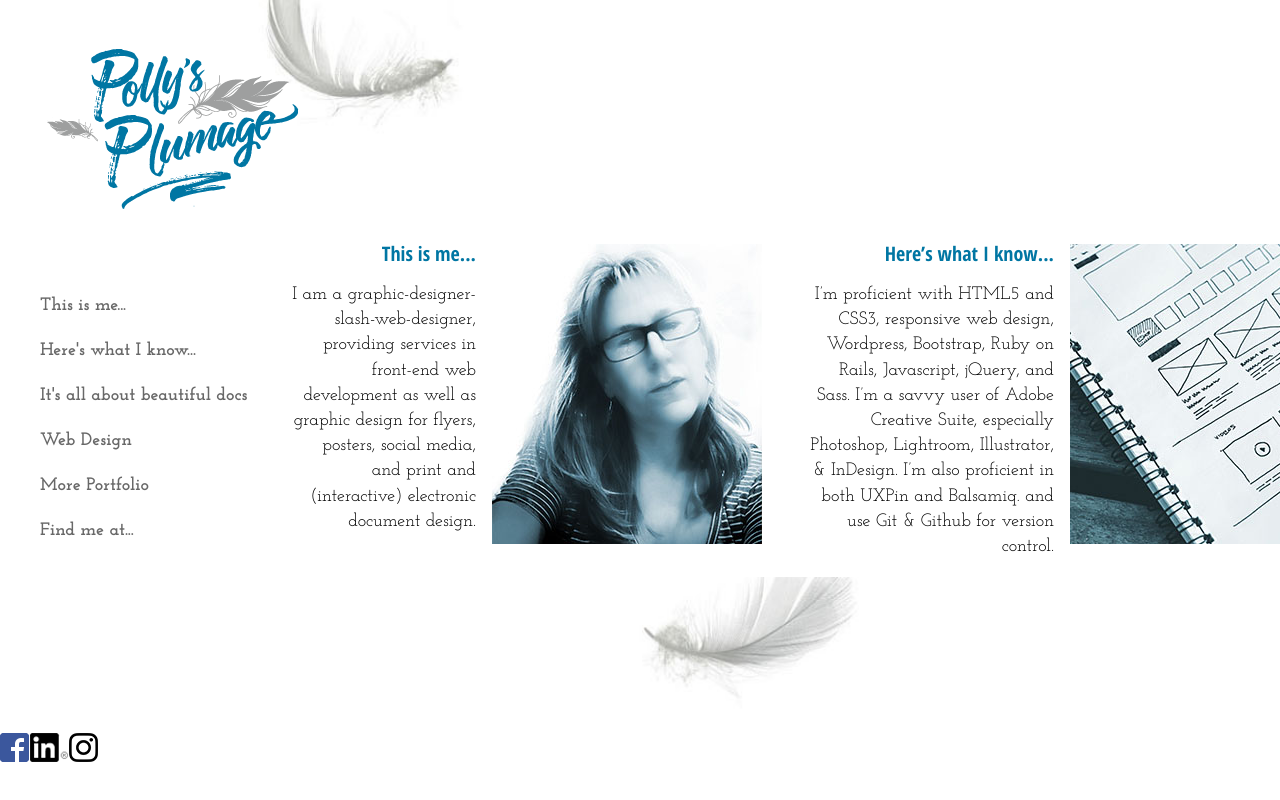
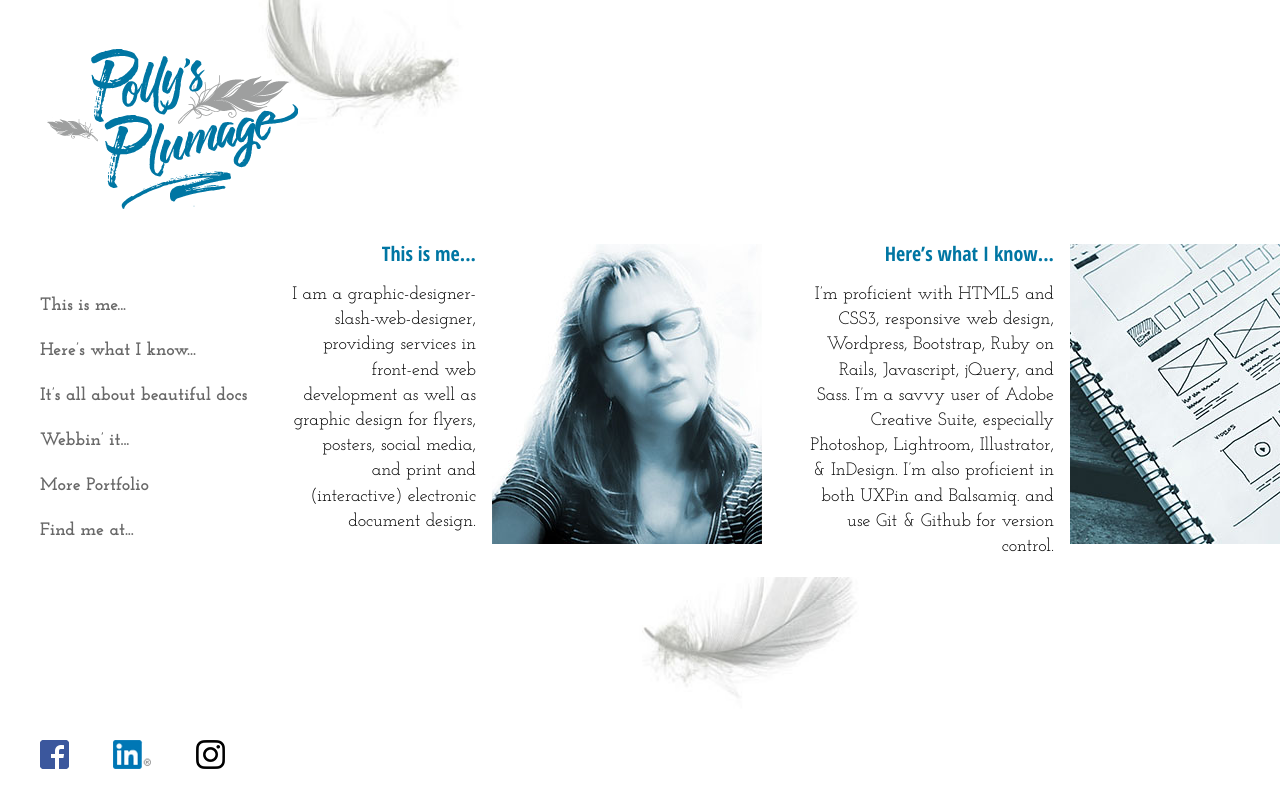
Before and after one commit to bootscooter/portfolio, a plain HTML site: page index.html in a window 1280 px wide. Drawn offline with Linux system fonts and the light colour scheme.

Commit message:
fixed sticky footer, added linked social media icons

```diff
--- a/css/main.css
+++ b/css/main.css
@@ -30,6 +30,10 @@ h3 {
   font-size: 20px;
   line-height: 100%;
   margin: 0;
+}
+
+.wrap {
+  min-height: calc(100vh - 100px);
 }
 
 #logo {
@@ -326,18 +330,19 @@ nav li a:visited {
 
 /***** FOOTER STYLES *****/
 footer {
-  display: block;
-  height: 350px;
   position: fixed;
   left: 0px;
   bottom: 0px
   width: 100%;
+  text-align: left;
+  height: 100px;
 }
 
-.footer-grid-container {
-  background-color: #ffffff;
-  display: inline-grid;
-  grid-column-gap: 6px;
-  grid-template-columns: [col1] 29 [col2] 29px [col3] 229px;
-  grid-template-rows: auto;
-  margin-top: 156px;
+footer img {
+  display: inline-block;
+  margin: 40px 0px 0px 40px;
+}
+
+footer a {
+  text-decoration: none;
+}
--- a/index.html
+++ b/index.html
@@ -9,6 +9,7 @@
         <link href="https://fonts.googleapis.com/css?family=Open+Sans+Condensed:300,700" rel="stylesheet">
   </head>
 
+  <div class="wrap">
     <body>
       <div id="logo">
         <img src="img/PollysPlumageLogo_size.png" alt="Polly's Plumage logo">
@@ -18,9 +19,9 @@
         <nav>
           <ul>
             <li><a href="#about">This is me...</a></li>
-            <li><a href="#skills">Here's what I know...</a></li>
-            <li><a href="#DocumentDesign">It's all about beautiful docs</a></li>
-            <li><a href="#WebDesign">Web Design</a></li>
+            <li><a href="#skills">Here’s what I know...</a></li>
+            <li><a href="#DocumentDesign">It’s all about beautiful docs</a></li>
+            <li><a href="#WebDesign">Webbin’ it...</a></li>
             <li><a href="#MorePortfolio">More Portfolio</a></li>
             <li><a href="#Contact">Find me at...</a></li>
          </ul>
@@ -66,11 +67,15 @@
     </div>
 
     </body>
+  </div>
 
     <footer>
-      <div class="footer-grid-container">
-        <img src="img/social-sprite.png" alt="social media icons">
-      </div>
+      <a href="https://www.facebook.com/txbootscooter" target="_blank"> <img src="img/FB-f-Logo__blue_29.png" alt="fb logo">
+
+      <a href="https://www.linkedin.com/in/pollythrall/" target="_blank"> <img src="img/In-2C-28px-R.png" alt="LinkedIn logo">
+
+      <a href="https://www.instagram.com/boot_scooter/" target="_blank"> <img src="img/glyph-logo_May2016.png" alt="Instagram logo">
+
     </footer>
 
 
```
Also changed, not shown: img/FB-f-Logo__blue_29.png (added), img/In-2C-28px-R.png (added), img/glyph-logo_May2016.png (added).
